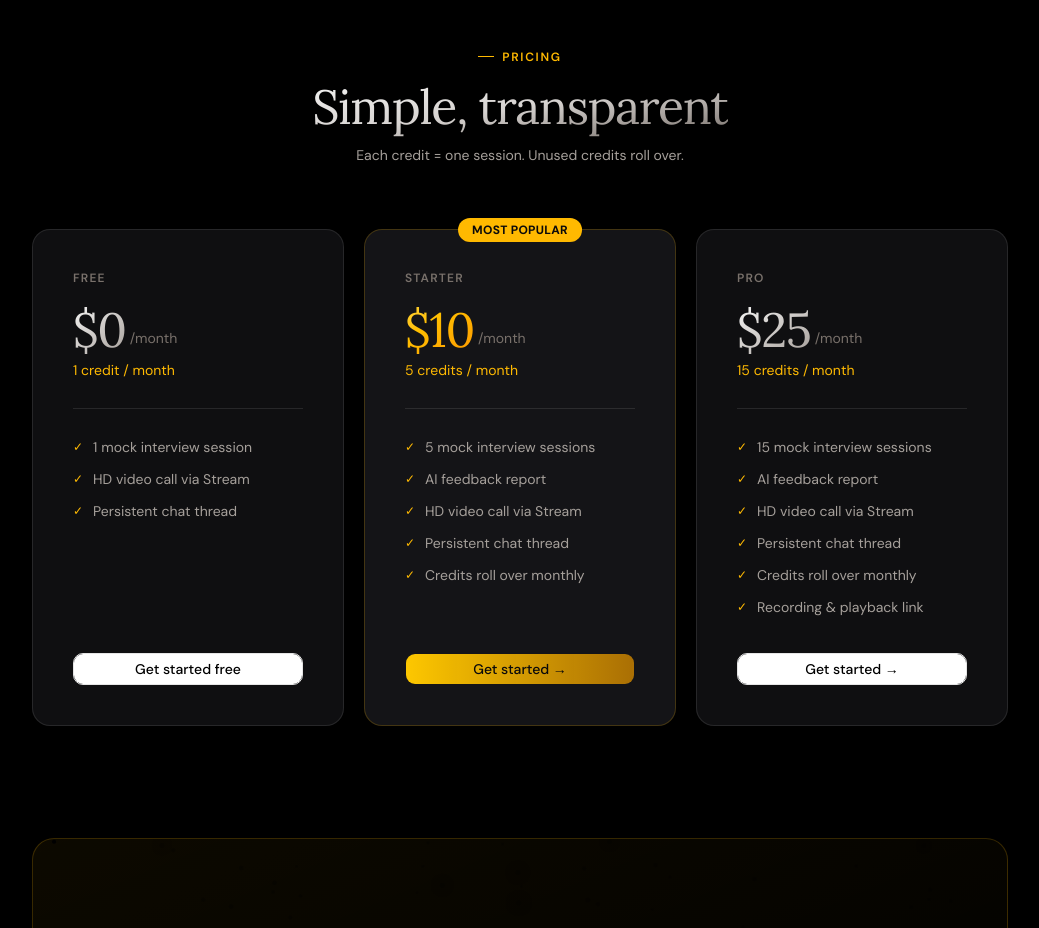
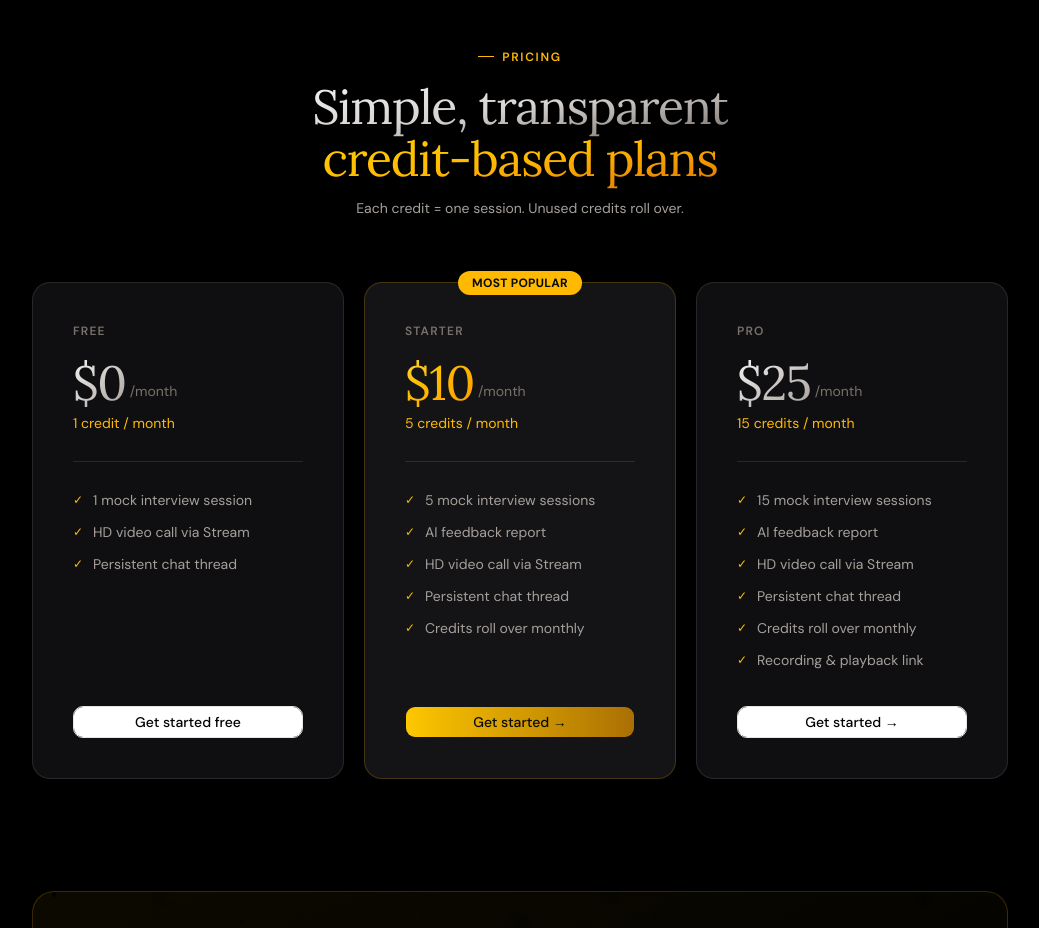
Before and after one commit to rahulbandekar/prept, a Next.js app: page / in a window 1280 px wide. Shown: the part 3260-4188 px from the top of the page, without its empty margins (120-1159 px from the left). Built offline with nearby package versions, Linux system fonts and the light colour scheme; no server answers.

Commit message:
Change SectionHeading attribute from G to Gold

```diff
--- a/app/page.jsx
+++ b/app/page.jsx
@@ -280,7 +280,7 @@ export default function Home() {
       <section className="relative z-10 pb-28 max-w-5xl mx-auto px-6">
         <div className="text-center mb-16">
           <SectionLabel>Pricing</SectionLabel>
-          <SectionHeading Gray="Simple, transparent" G="credit-based plans" />
+          <SectionHeading Gray="Simple, transparent" Gold="credit-based plans" />
           <p className="text-stone-400 mt-3 text-sm">
             Each credit = one session. Unused credits roll over.
           </p>
```
